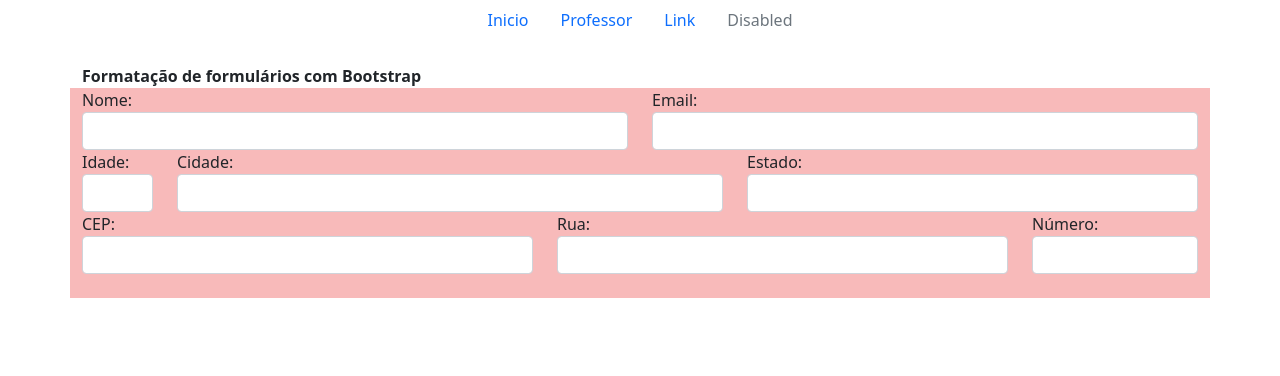
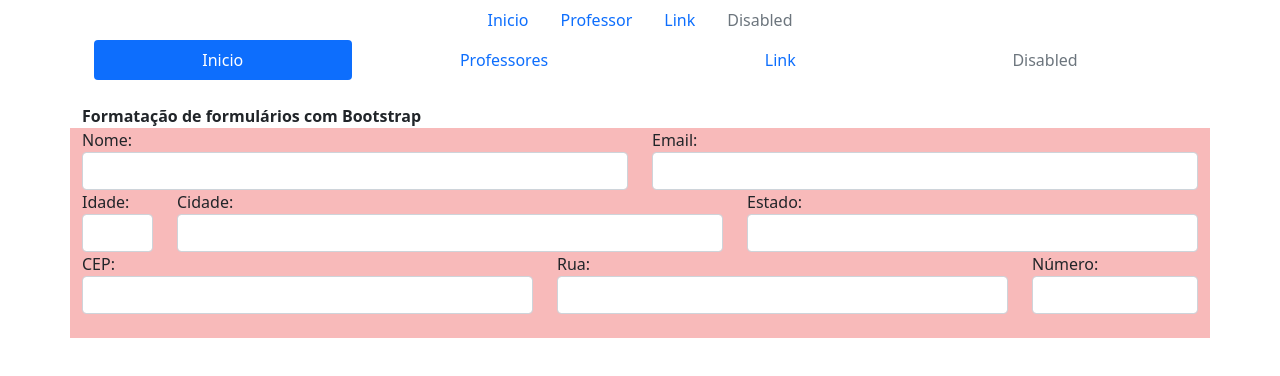
Before and after one commit to LineCaleffi/projeto-angular, an Angular app: page / in a window 1280 px wide. Shown: the top 376 px of the page. Built offline with nearby package versions, Linux system fonts and the light colour scheme.

Commit message:
alterando arquivos

```diff
--- a/src/app/app.component.html
+++ b/src/app/app.component.html
@@ -1,4 +1,22 @@
-<router-outlet></router-outlet>
+<div class="container">
+  <ul class="nav nav-pills nav-fill justify-content-center">
+    <li class="nav-item">
+      <a class="nav-link" [routerLink]="['/']"
+        routerLinkActive="active"  aria-current="page" >Inicio</a>
+    </li>
+    <li class="nav-item">
+      <a class="nav-link" [routerLink]="['/professores']"
+      routerLinkActive="active" >Professores</a>
+    </li>
+    <li class="nav-item">
+      <a class="nav-link" href="#">Link</a>
+    </li>
+    <li class="nav-item">
+      <a class="nav-link disabled">Disabled</a>
+    </li>
+  </ul>
+  <router-outlet></router-outlet>
+</div>
 <!-- <h1> Componente Root</h1>
 <p> Interpolação: {{ title }}</p>
 <app-listar [empresaFilho]="empresa"></app-listar>
```
